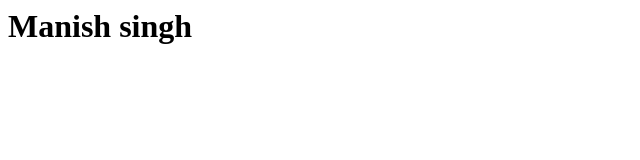
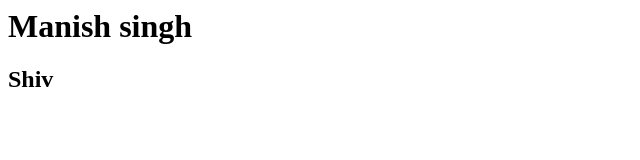
Before and after one commit to ManishSingh0328/git-new, a plain HTML site: page index.html in a window 1280 px wide. Shown: the full height of the page, 0-640 px from the left. Drawn offline with Linux system fonts and the light colour scheme.

Commit message:
Added h2

```diff
--- a/index.html
+++ b/index.html
@@ -1 +1,2 @@
 <h1> Manish singh </h1>
+<h2> Shiv </h2>
```
